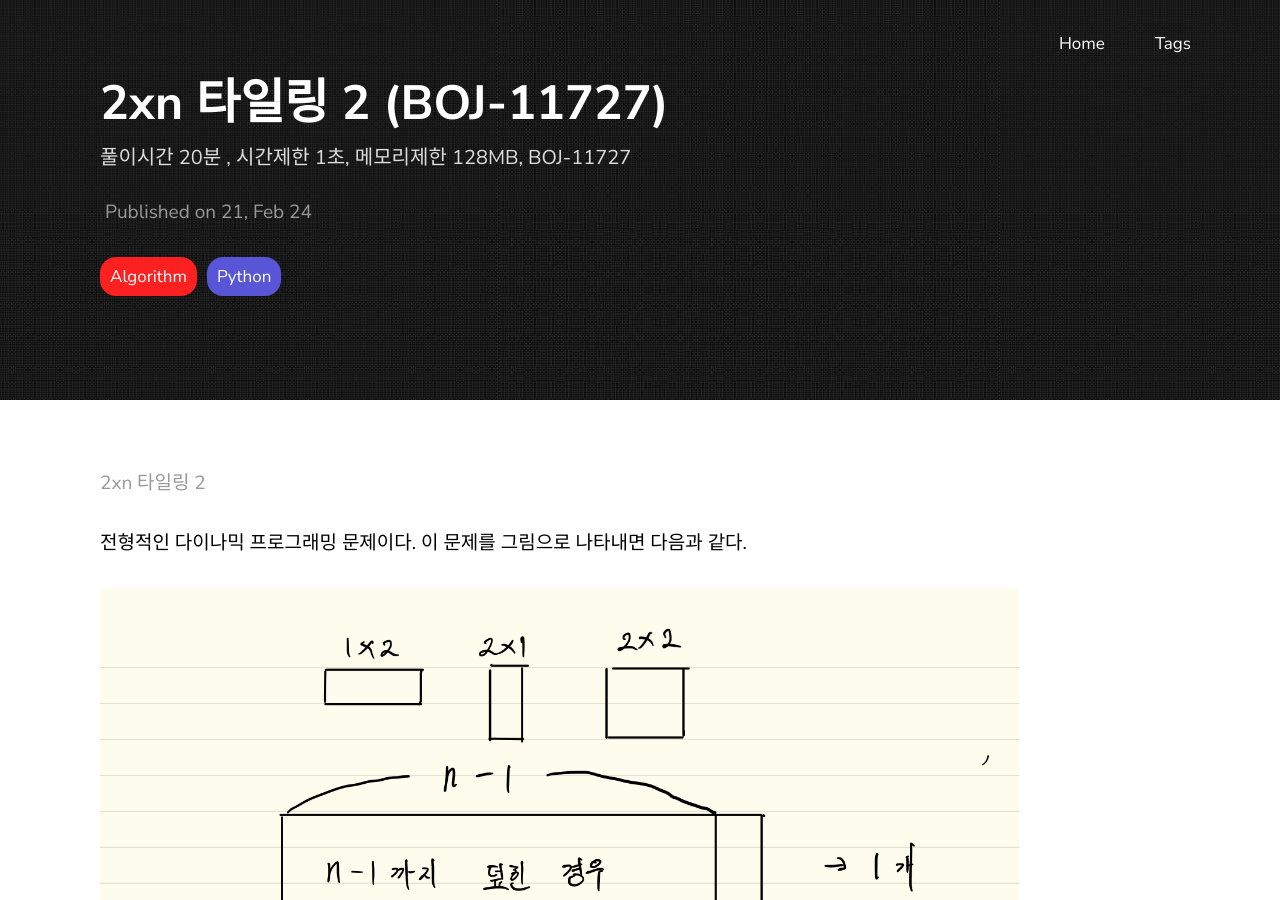
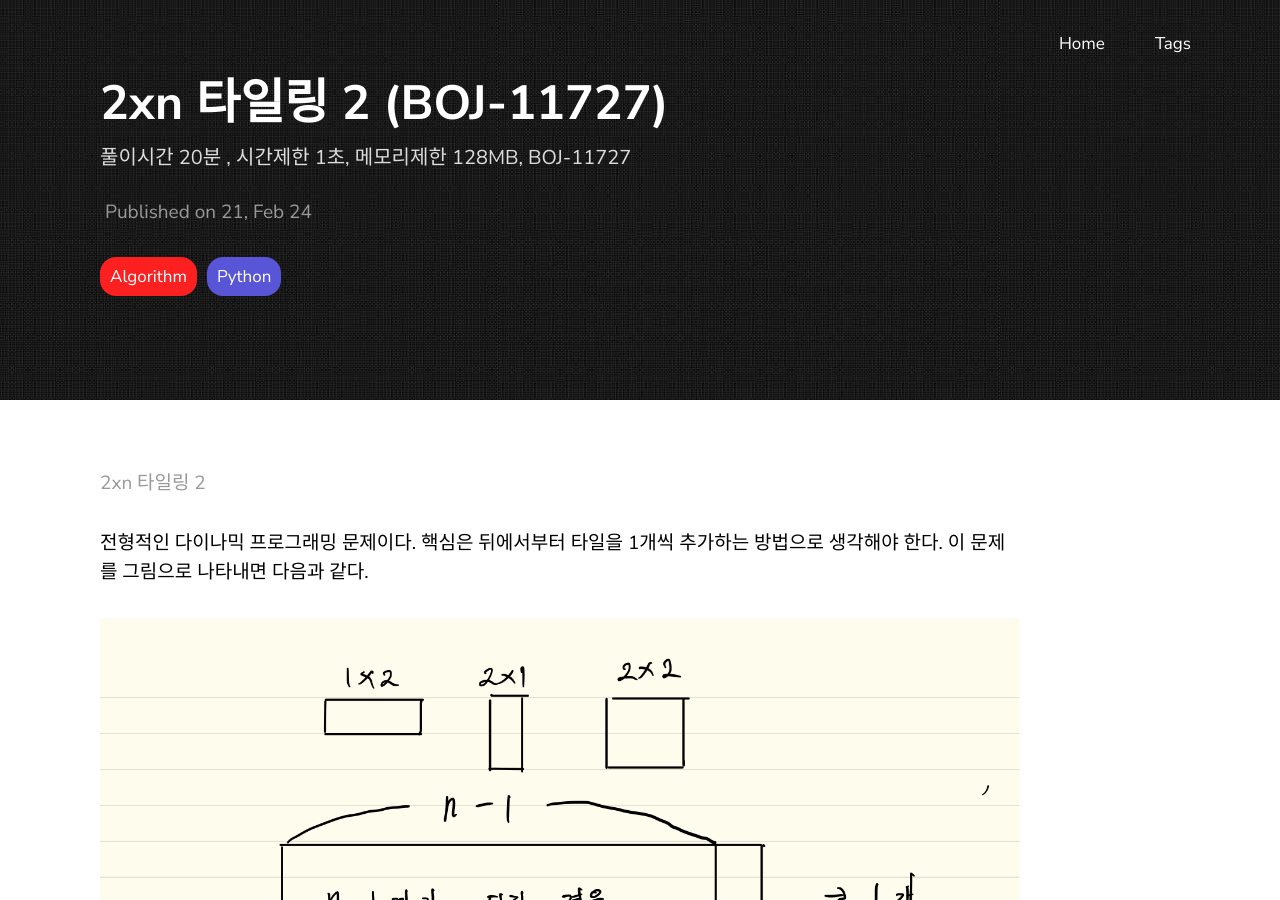
Before and after one commit to piemonte93/piemonte93.github.io, a Jekyll site: the page built from _posts/2021-02-24-algo-post23.markdown, in a window 1280 px wide and 900 px high. Built offline with Jekyll 4.4.1, drawn with Linux system fonts in a browser that asks for light colours.

Commit message:
Update 2021-02-24-algo-post23.markdown

```diff
--- a/_posts/2021-02-24-algo-post23.markdown
+++ b/_posts/2021-02-24-algo-post23.markdown
@@ -10,7 +10,7 @@ tags: Algorithm Python
 [2xn 타일링 2][boj-11727]
 <br>
 
-전형적인 다이나믹 프로그래밍 문제이다. 이 문제를 그림으로 나타내면 다음과 같다.
+전형적인 다이나믹 프로그래밍 문제이다. 핵심은 뒤에서부터 타일을 1개씩 추가하는 방법으로 생각해야 한다. 이 문제를 그림으로 나타내면 다음과 같다.
 
 ![DP Solving](/assets/image/BOJ11727.PNG)<br>
 
```
